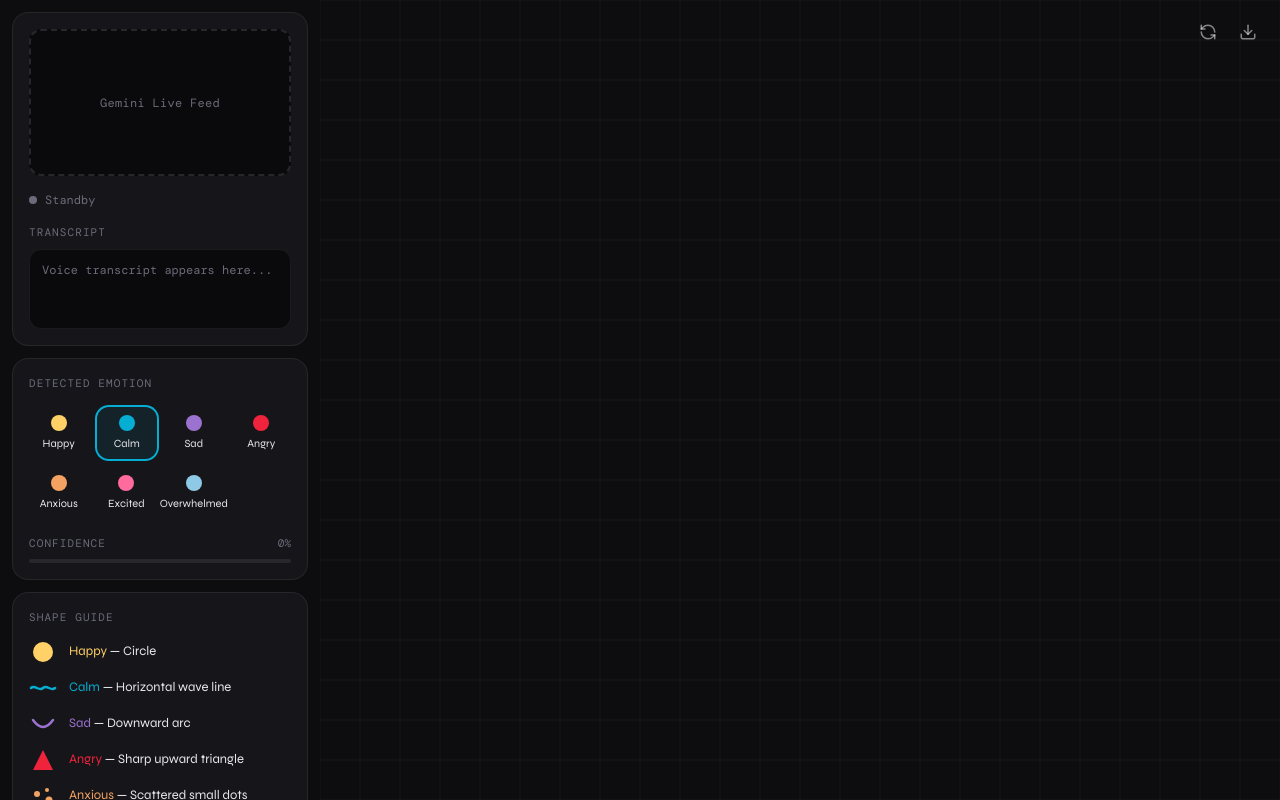
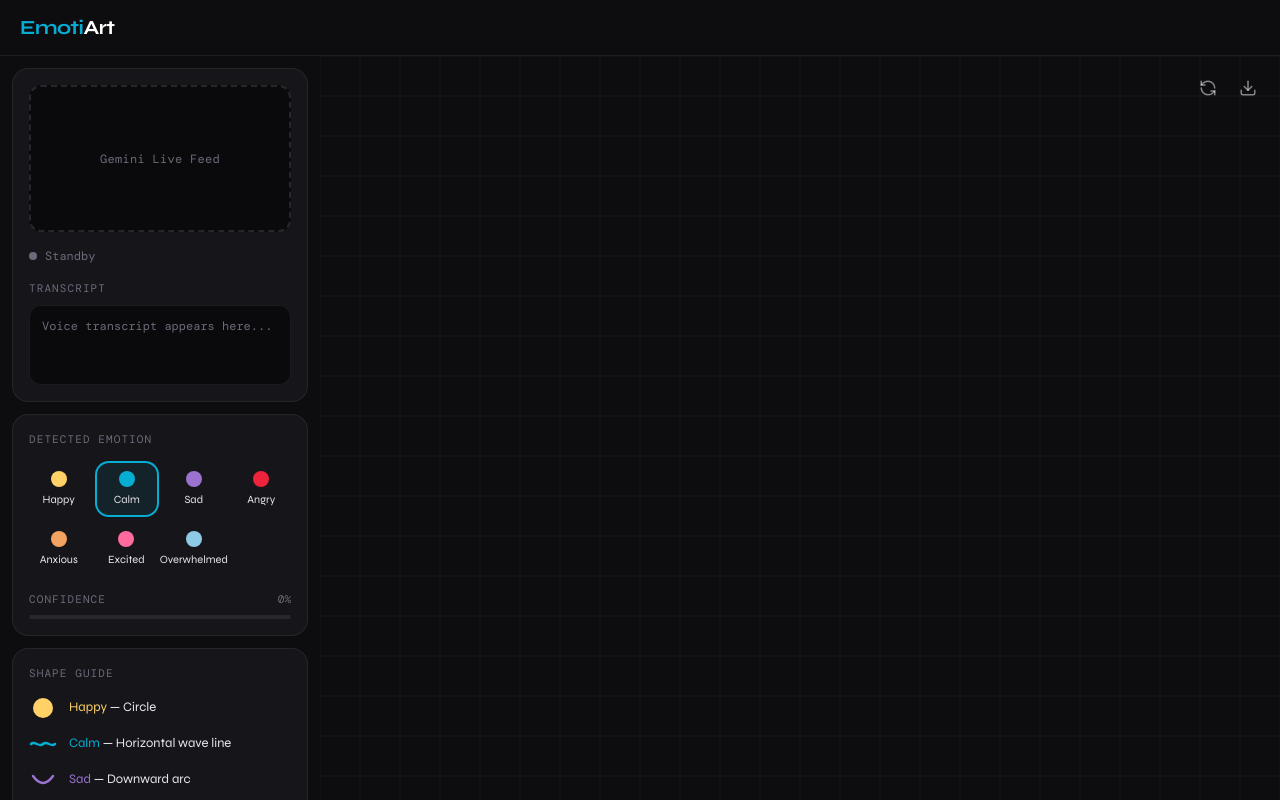
Before and after one commit to JaivardhanSamadhiya/BluHacks26, a Next.js app: page / in a window 1280 px wide. Built offline with nearby package versions, Linux system fonts and the light colour scheme.

Commit message:
feat: add styled header bar with cyan "Emoti" text\n\nAdd header bar with height, color styling, and border-bottom.

```diff
--- a/app/page.tsx
+++ b/app/page.tsx
@@ -69,10 +69,20 @@ export default function EmotiArtPage() {
   }, [setEmotion, setTranscript, setListening, generate, processGeminiResult]);
 
   return (
-    <main className="h-screen w-screen flex flex-col lg:flex-row overflow-hidden bg-[#0d0d0f]">
-      {/* Mobile: Canvas on top */}
-      <div className="flex-1 lg:order-2 min-h-[50vh] lg:min-h-0">
-        <ArtCanvas
+    <div className="h-screen w-screen flex flex-col overflow-hidden bg-[#0d0d0f]">
+      {/* Header */}
+      <header className="h-14 flex-shrink-0 flex items-center px-5 border-b border-white/[0.07] bg-[#0d0d0f]">
+        <h1 className="font-sans font-bold text-xl tracking-tight">
+          <span className="text-[#06AED4]">Emoti</span>
+          <span className="text-white">Art</span>
+        </h1>
+      </header>
+
+      {/* Main Content */}
+      <main className="flex-1 flex flex-col lg:flex-row overflow-hidden">
+        {/* Mobile: Canvas on top */}
+        <div className="flex-1 lg:order-2 min-h-[50vh] lg:min-h-0">
+          <ArtCanvas
           ref={canvasRef}
           emotion={state.activeEmotion}
           isGenerated={state.isGenerated}
@@ -99,7 +109,8 @@ export default function EmotiArtPage() {
           Generate Art
         </button>
       </aside>
-    </main>
+      </main>
+    </div>
   );
 }
 
```
Also changed, not shown: 1 other file (tests, documents, lock files or other folders).
